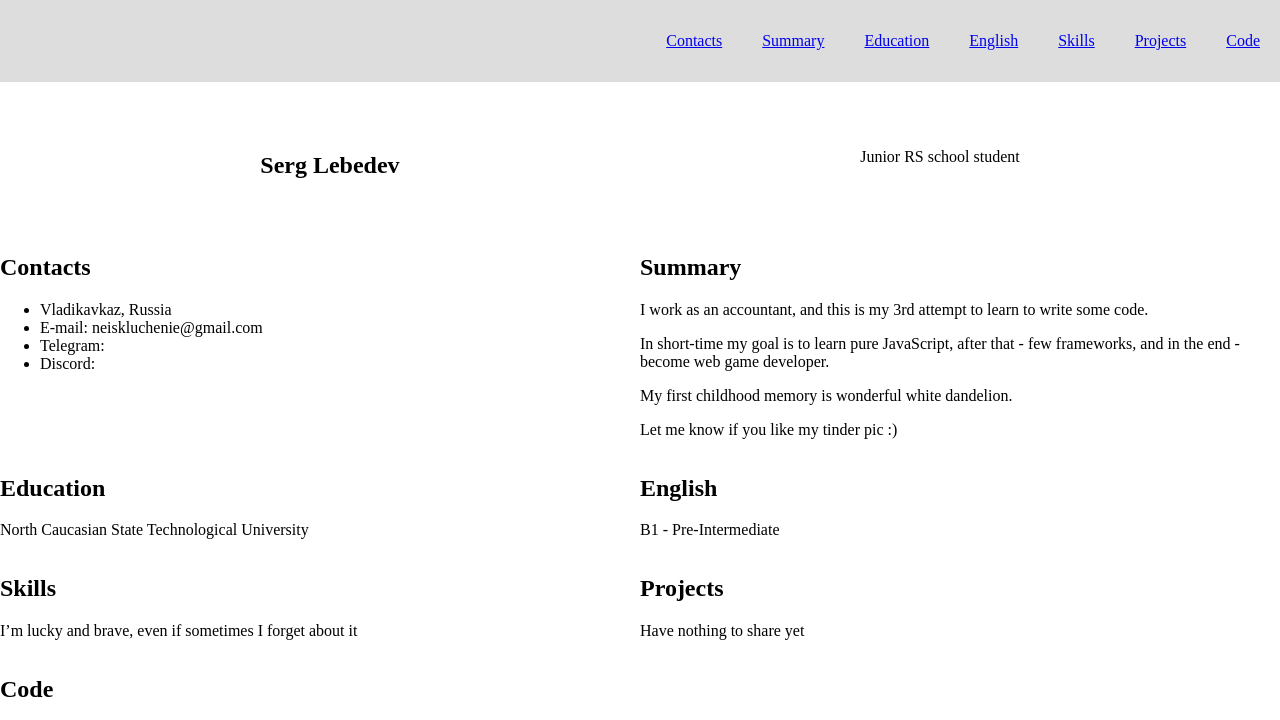
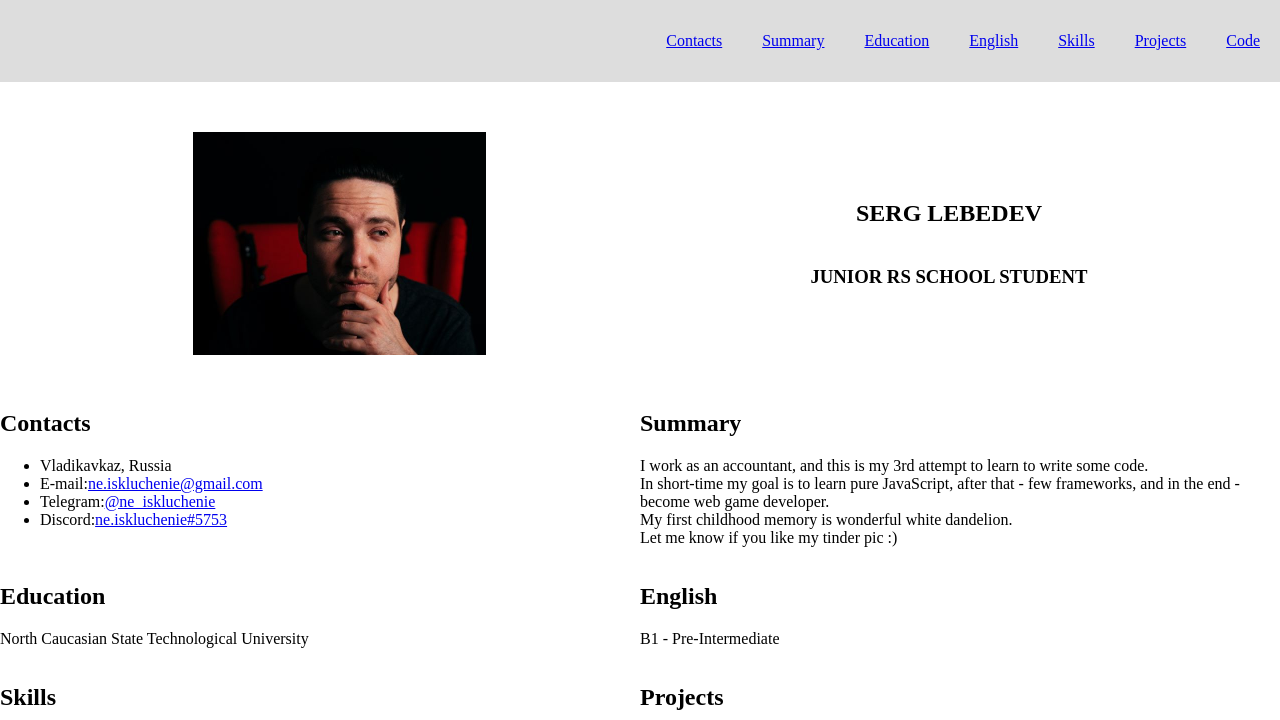
Before and after one commit to neiskluchenie/rsschool-cv, a plain HTML site: page index.html in a window 1280 px wide. Shown: the top 720 px of the page. Drawn offline with Linux system fonts and the light colour scheme.

Commit message:
huyak i v production

```diff
--- a/index.html
+++ b/index.html
@@ -28,26 +28,29 @@
         <div class="container main-container">
 
                 <section class="section section-profile">
-                    <h1 class="section-title">Serg Lebedev</h1>
-                    <p>Junior RS school student</p>
+                    <img src="avatar.jpg" width="293" height="223" alt="tinder_pic">
+                    <div class="section-profile-title">
+                        <h1 class="section-title">Serg Lebedev</h1>
+                        <h3>Junior RS school student</h3>
+                    </div>
                 </section>
 
                 <section class="section" id="contacts">
                      <h2 class="section-title">Contacts</h2>
                     <ul class="section-list">
                         <li>Vladikavkaz, Russia</li>
-                        <li>E-mail: neiskluchenie@gmail.com</li>
-                        <li>Telegram:</li>
-                        <li>Discord:</li>
+                        <li>E-mail:<a href="mailto:ne.iskluchenie@gmail.com">ne.iskluchenie@gmail.com</a></li>
+                        <li>Telegram:<a href="https://t.me/ne_iskluchenie">@ne_iskluchenie</a></li>
+                        <li>Discord:<a href="https://discordapp.com/users/ne.iskluchenie#5753/">ne.iskluchenie#5753</a></li>
                     </ul>
                 </section>
 
                 <section class="section" id="summary">
                     <h2 class="section-title">Summary</h2>
-                   <p>I work as an accountant, and this is my 3rd attempt to learn to write some code.</p>
-                   <p>In short-time my goal is to learn pure JavaScript, after that - few frameworks, and in the end - become web game developer.</p>
-                   <p>My first childhood memory is wonderful white dandelion.</p>
-                   <p>Let me know if you like my tinder pic :)</p>
+                   <p>I work as an accountant, and this is my 3rd attempt to learn to write some code.<br>
+                   In short-time my goal is to learn pure JavaScript, after that - few frameworks, and in the end - become web game developer.<br>
+                   My first childhood memory is wonderful white dandelion.<br>
+                   Let me know if you like my tinder pic :)</p>
                </section>
 
                <section class="section" id="education">
@@ -84,7 +87,7 @@
                 2022
                 <a href="https://github.com/neiskluchenie">neiskluchenie</a>
             </div>
-            <span><a href="https://rs.school/js-stage0/"><img src="/rs_school_js.svg" width="121" height="45" alt="rs_shool_logo"></a></span>
+            <span><a href="https://rs.school/js-stage0/"><img src="rs_school_js.svg" width="121" height="45" alt="rs_shool_logo"></a></span>
         </div>
     </footer>
 </body>
--- a/style.css
+++ b/style.css
@@ -58,6 +58,15 @@ html {
     padding: 50px 30px 35px;
 }
 
+.section-profile-title {
+    display: flex;
+    flex-direction: column;
+    justify-content: center;
+    align-content: center;
+    text-align: center;
+    text-transform: uppercase;
+}
+
 .footer-container {
     display: flex;
     justify-content: space-between;
```
Also changed, not shown: avatar.jpg (added).
